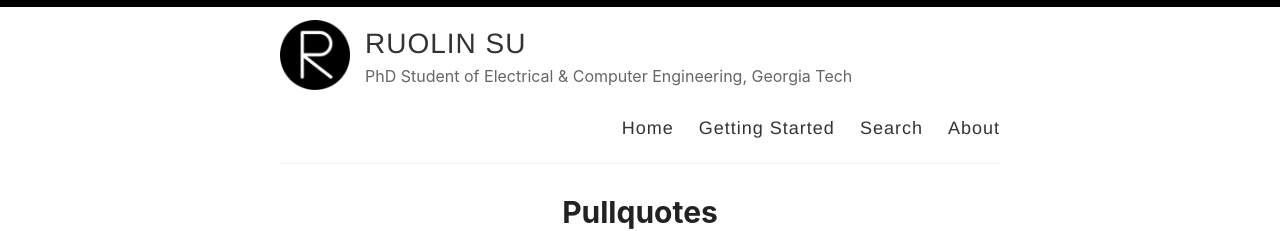
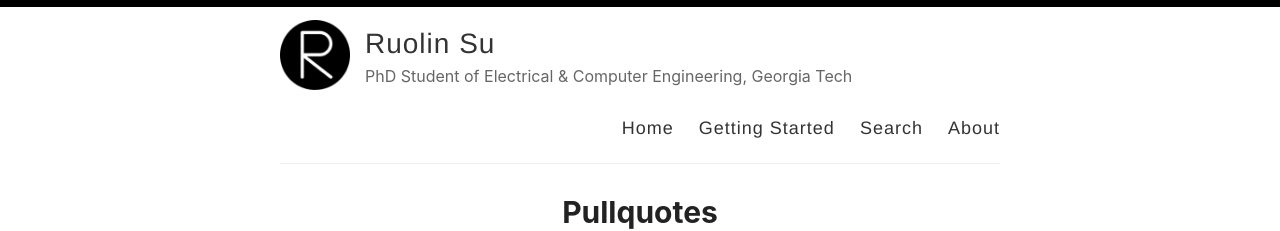
Before and after one commit to youlandasu/youlandasu.github.io, a Jekyll site: the page built from index.html, in a window 1280 px wide and 900 px high. Shown: the top 231 px of the window. Built offline with Jekyll 4.4.1, drawn with Linux system fonts in a browser that asks for light colours; the list of posts is cut into pages by our own code.

```diff
--- a/_config.yml
+++ b/_config.yml
@@ -3,7 +3,7 @@
 #
 
 # Name of your site (displayed in the header)
-name: RUOLIN SU
+name: Ruolin Su
 
 # Name of the author
 author: Ruolin Su
```
